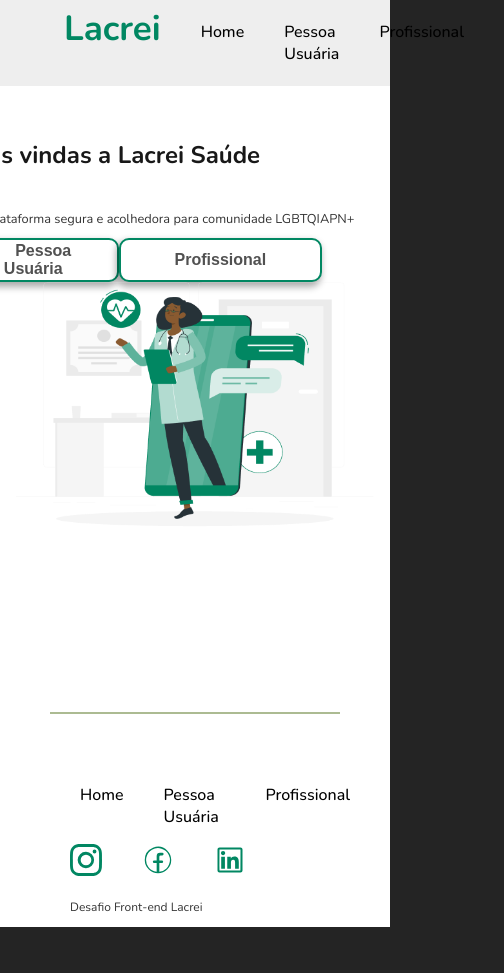
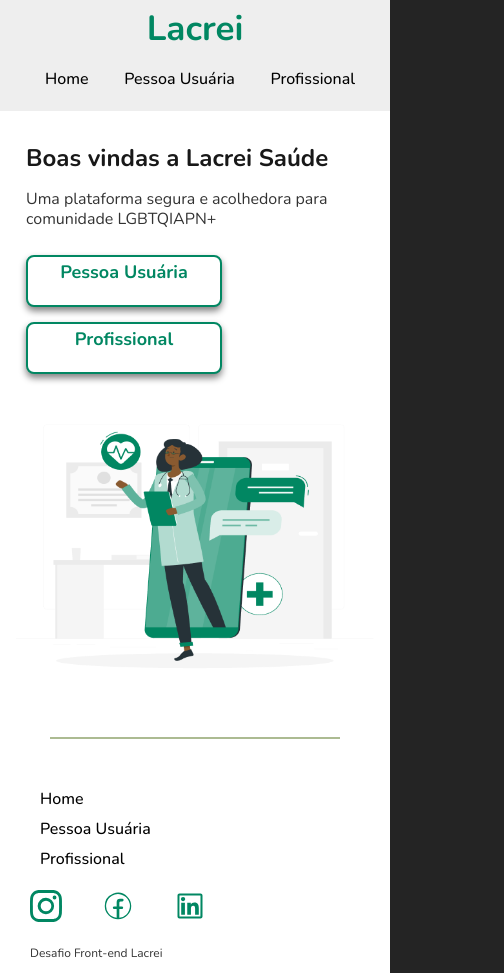
Before and after one commit to pedrohsilvah/front-end-lacrei, a React (Vite) app in the folder frontend-lacrei/: page / in a window 390 px wide. Shown: the whole page, 504 px wide, since content can reach past the window. Before the commit the page ends 927 px from the top, so only its background shows below. Built offline with nearby package versions, Linux system fonts and the light colour scheme.

Commit message:
tornando responsivo

```diff
--- a/frontend-lacrei/src/components/button/Button.ts
+++ b/frontend-lacrei/src/components/button/Button.ts
@@ -1,34 +1,63 @@
 import styled from "styled-components";
 
-export const ButtonLink = styled.button `
-    padding: 10px;
-    font-size: 16px;
-    text-align: center;
-    text-decoration: none;
-    /* color: #fff; */
-    background-color: #007bff;
-    border: none;
-    border-radius: 10px;
-    cursor: pointer;
+// export const ButtonLink = styled.button `
+//     padding: 10px;
+//     font-size: 16px;
+//     text-align: center;
+//     text-decoration: none;
+//     /* color: #fff; */
+//     background-color: #007bff;
+//     border: none;
+//     border-radius: 10px;
+//     cursor: pointer;
 
-    padding: 0.125rem 2.75rem;
-    color: rgb(1, 135, 98);
-    background-color: rgb(255, 255, 255);
-    border: 2px solid rgb(1, 135, 98);
-    box-shadow: -2px 4px 7px 1px #00000054;
-    font-weight: 700;
+//     padding: 0.125rem 2.75rem;
+//     color: rgb(1, 135, 98);
+//     background-color: rgb(255, 255, 255);
+//     border: 2px solid rgb(1, 135, 98);
+//     box-shadow: -2px 4px 7px 1px #00000054;
+//     font-weight: 700;
 
-`
-export const DivButton = styled.div `
+//     @media(max-width: 520px){
+//      margin-bottom: 20px;
+//      text-align: center;
+// }
+// @media(min-width: 521px) and (max-width: 1040px){
+//      padding: 0px;
+// }
+// `
+
+export const DivButton = styled.div`
     display: flex;
     justify-content: space-between;
     flex-direction: row;
     padding-right: 110px;
+
+    @media(max-width: 520px){
+     padding-right: 0px;
+     flex-direction: column;
+}
+@media(min-width: 521px) and (max-width: 1040px){
+     padding: 0px;
+}
 `
 
-export const LinkButton = styled.a `
+export const LinkButton = styled.a`
+    width: 192px;
+    margin-top: 15px;
+    height: 48px;
+
+    color: rgb(1, 135, 98);
+    background-color: rgb(255, 255, 255);
+    border: 2px solid rgb(1, 135, 98);
+
+    font-size: 18px;
+    font-weight: bold;
+    text-align: center;
+    letter-spacing: normal;
     text-decoration: none;
-    color: rgb(81, 81, 81);
-    padding: 10px;
-    padding-bottom: 30px;
+
+    border-radius: 8px;
+    box-shadow: 0px 4px 7px  gray;
+
 `
--- a/frontend-lacrei/src/components/button/Button.tsx
+++ b/frontend-lacrei/src/components/button/Button.tsx
@@ -1,5 +1,5 @@
 import React from 'react';
-import {ButtonLink, DivButton, LinkButton} from './Button'
+import {DivButton, LinkButton} from './Button'
 
 // const mensagem:string = ""
 
@@ -7,9 +7,7 @@
     return (
         <>
         <DivButton>
-                <ButtonLink>
-                    <LinkButton></LinkButton>
-                </ButtonLink>
+            <LinkButton></LinkButton>
         </DivButton>
         </>
     )
--- a/frontend-lacrei/src/components/containerImg/ContainerImg.ts
+++ b/frontend-lacrei/src/components/containerImg/ContainerImg.ts
@@ -6,3 +6,14 @@
      max-height: 450px;
      padding-top: 2rem; */
 `
+
+export const Imagem = styled.img `
+     width: 100%;
+
+     @media(max-width: 520px){
+     margin-top: 50px;
+}
+    @media(min-width: 521px) and (max-width: 1040px){
+    margin-left: 0px;
+}
+`
--- a/frontend-lacrei/src/components/descricao/Descricao.ts
+++ b/frontend-lacrei/src/components/descricao/Descricao.ts
@@ -3,14 +3,21 @@
 export const Titulo = styled.h1 `
     @media(max-width: 1040px){
           font-size: 24px;
+          text-align: start;
      }
+
+     @media(min-width: 521px) and (max-width: 1040px){
+     line-height: 1.35rem;
+     font-size: 1.1rem;
+}
+
      font-size: 3rem;
      opacity: 0.9;
 `
 
 export const Text = styled.h1 `
     @media(max-width: 520px){
-     font-size: 0.80rem;
+     font-size: 1rem;
      line-height: 1.25rem;
 }
 @media(min-width: 521px) and (max-width: 1040px){
@@ -29,11 +36,24 @@
     text-align: start;
     line-height: 4.7rem;
     max-width: 580px;
+
+    @media (max-width: 1040px){
+    flex-direction: column;
+    -webkit-box-align: center;
+    align-items: center;
+    margin-left: 10px;
+    line-height: 30px;
+    }
 `
 export const Hr = styled.hr`
      margin-left: 50px;
      margin-right: 50px;
      margin-top: 10px;
+
+     /* @media (max-width: 1040px){
+    margin-left: 0px;
+    line-height: 0px;
+    } */
 `
 
 export const ContainerImg = styled.div `
@@ -45,7 +65,7 @@
 
 export const Text2 = styled.div `
      @media(max-width: 520px){
-     font-size: 0.80rem;
+     font-size: 1rem;
      line-height: 1.25rem;
 }
 @media(min-width: 521px) and (max-width: 1040px){
--- a/frontend-lacrei/src/components/footer/Footer.Style.ts
+++ b/frontend-lacrei/src/components/footer/Footer.Style.ts
@@ -5,9 +5,22 @@
     display: flex;
     flex-direction: column;
     padding-left: 40px;
+
+    @media(max-width: 520px){
+     padding-left: 0px;
+}
+    @media(min-width: 521px) and (max-width: 1040px){
+    margin-left: 0px;
+}
 `
 export const FooterListUl = styled.ul`
     display: flex;
+
+    @media(max-width: 520px){
+    flex-direction: column;
+    line-height: 30px;
+}
+
 `
 
 export const FooterListA = styled.a`
--- a/frontend-lacrei/src/components/header/Header.Style.ts
+++ b/frontend-lacrei/src/components/header/Header.Style.ts
@@ -7,12 +7,29 @@
     padding-right: 2%;
     padding-left: 2%;
     padding: 5px;
+
+    @media(max-width: 520px){
+     margin-right: 0px;
+     display: block;
+     text-align: center;
+}
+@media(min-width: 521px) and (max-width: 1040px){
+     margin: 0px;
+}
 `
 
 export const ListUl = styled.ul `
     display: flex;
     justify-content: space-between;
     margin-right: 30px;
+
+    @media(max-width: 520px){
+     margin-left: 0px;
+}
+@media(min-width: 521px) and (max-width: 1040px){
+     margin: 0px;
+}
+
 `
 
 export const ListA = styled.a `
@@ -30,6 +47,15 @@
     &:active {
         color: rgb(1, 135, 98);
     }
+
+    @media(max-width: 520px){
+     margin-right: 0px;
+}
+    @media(min-width: 521px) and (max-width: 1040px){
+    margin-right: 0px;
+    margin-right: 15px;
+    padding-top: 10px;
+}
 `
 
 export const LinkHeader = styled.a `
@@ -38,4 +64,11 @@
     font-weight: 700;
     text-decoration: none;
     margin-left: 59px;
+
+    @media(max-width: 520px){
+     margin-left: 0px;
+}
+    @media(min-width: 521px) and (max-width: 1040px){
+    margin-left: 40px;
+}
 `
--- a/frontend-lacrei/src/pages/home/Home.tsx
+++ b/frontend-lacrei/src/pages/home/Home.tsx
@@ -1,4 +1,4 @@
-import { ButtonLink, DivButton, LinkButton} from "../../components/button/Button"
+import { DivButton, LinkButton} from "../../components/button/Button"
 import Header from "../../components/header/Header"
 import { Body } from "../../components/body/Body"
 import Footer from "../../components/footer/Footer"
@@ -6,7 +6,7 @@
 import { Descricao, Text, Titulo, Hr} from "../../components/descricao/Descricao"
 import ImgHome from "../../img/home.png"
 import { Container } from "../../components/container/Container"
-import { ContainerImg } from "../../components/containerImg/ContainerImg"
+import { ContainerImg, Imagem } from "../../components/containerImg/ContainerImg"
 
 
 function Home () {
@@ -19,16 +19,12 @@
                 <Titulo>Boas vindas a Lacrei Saúde</Titulo>
                 <Text>Uma plataforma segura e acolhedora para comunidade LGBTQIAPN+</Text>
                 <DivButton>
-                    <ButtonLink>
                         <LinkButton href="/pessoa-usuaria">Pessoa Usuária</LinkButton>
-                    </ButtonLink>
-                    <ButtonLink>
                         <LinkButton href="/pessoa-usuaria">Profissional</LinkButton>
-                    </ButtonLink>
                 </DivButton>
                 </Descricao>
                 <ContainerImg>
-                    <img src={ImgHome} />
+                    <Imagem src={ImgHome} />
                 </ContainerImg>
             </Container>
             <Hr color="#acebbf92"/>
```
